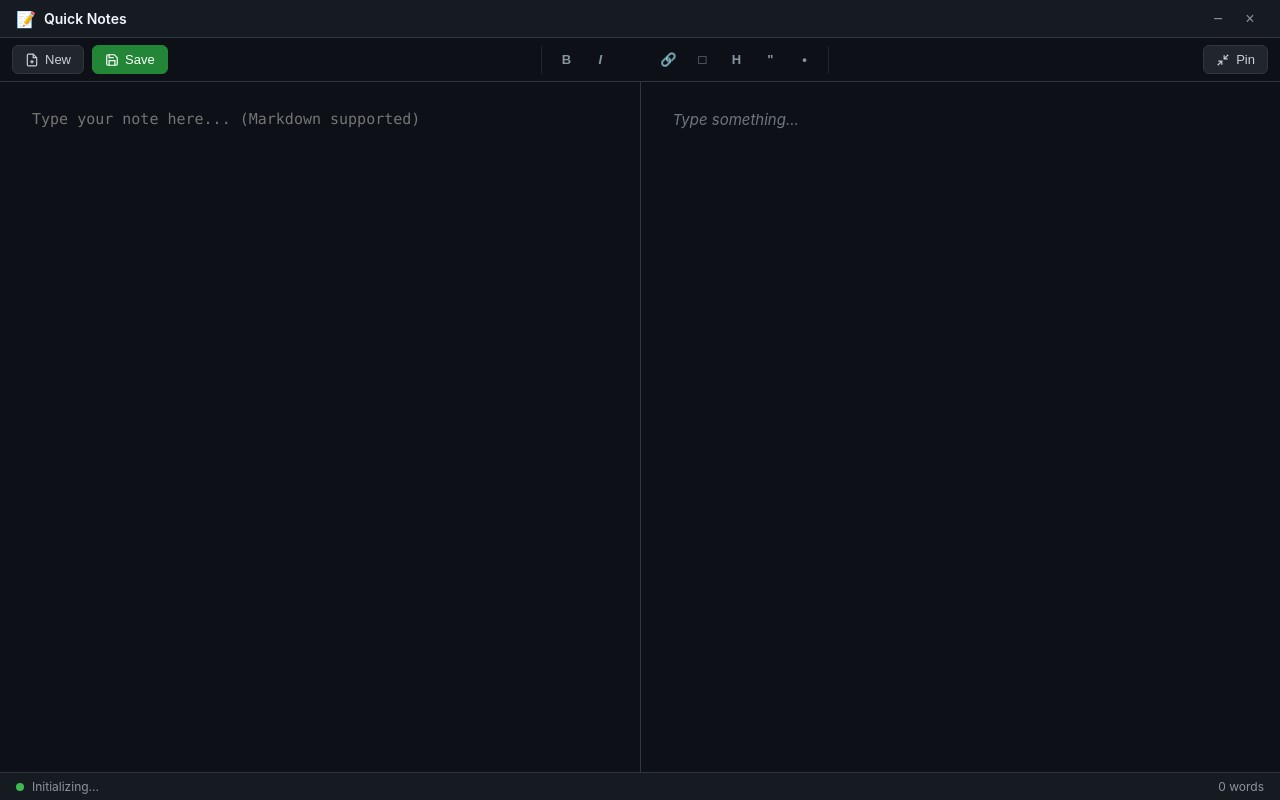
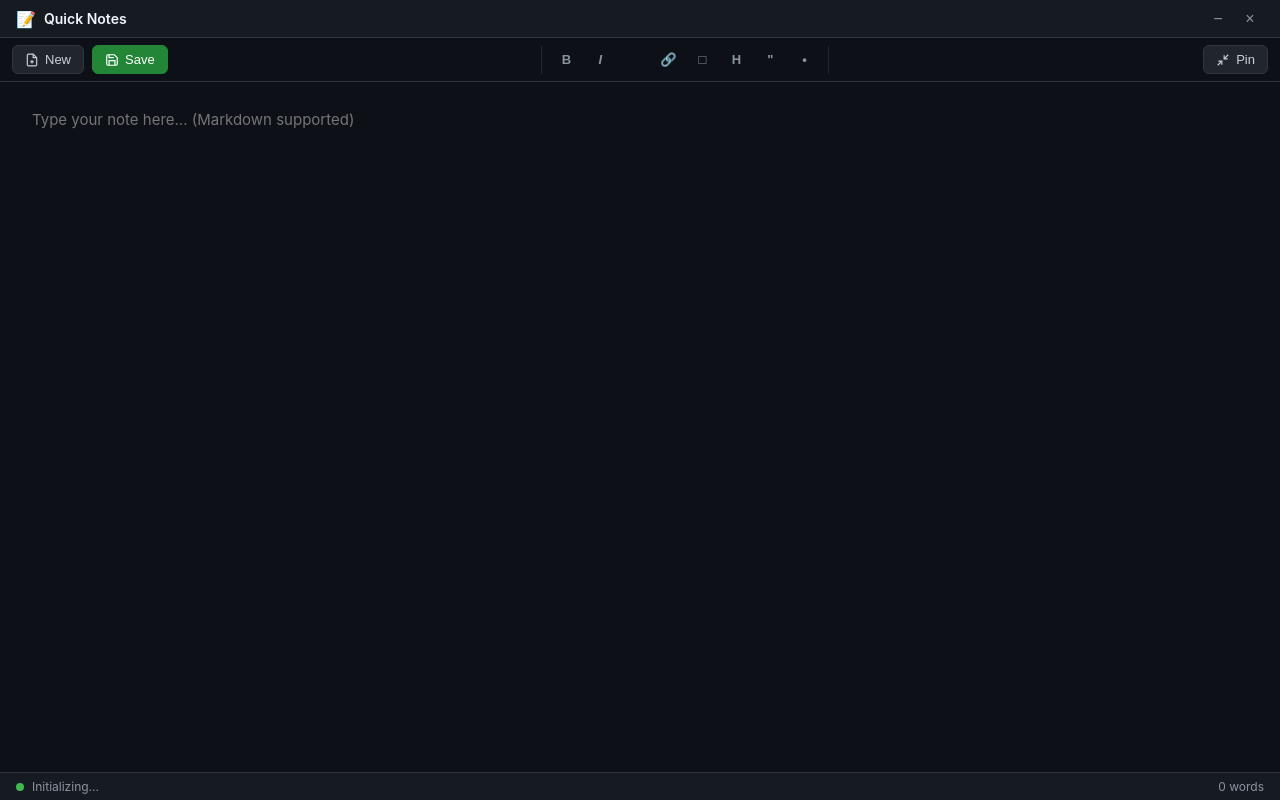
Before and after one commit to QQSHI13/quick-notes, a website: page src/index.html in a window 1280 px wide. Drawn offline with nearby package versions, Linux system fonts and the light colour scheme.

Commit message:
Fix MarkText-style editor with proper source mode
- Editor textarea now visible with proper styling

- Preview overlays with pointer-events: none

- Ctrl+Shift+P toggles source/preview mode

- Preview fades out in source mode to show raw markdown

```diff
--- a/src/main.js
+++ b/src/main.js
@@ -22,6 +22,7 @@ let isUpdating = false;
 let scrollTimeout = null;
 let statusTimeout = null;
 let isPreviewVisible = true;
+let isSourceMode = false;
 
 // Configure marked for GitHub-flavored markdown
 function configureMarked() {
@@ -553,22 +554,19 @@ async function updateAlwaysOnTopButton() {
 }
 
 function togglePreview() {
-  isPreviewVisible = !isPreviewVisible;
+  isSourceMode = !isSourceMode;
 
-  if (isPreviewVisible) {
-    // Show both panes side by side
-    editorInput.style.width = '50%';
-    editorInput.style.display = 'block';
-    editorPreview.style.width = '50%';
-    editorPreview.style.display = 'block';
+  if (isSourceMode) {
+    // Source mode: hide preview, show raw markdown in editor
+    editorPreview.style.visibility = 'hidden';
+    editorPreview.style.opacity = '0';
+    setTemporaryStatus('Source mode', 'normal', 1500);
+  } else {
+    // Preview mode: show rendered markdown
+    editorPreview.style.visibility = 'visible';
+    editorPreview.style.opacity = '1';
     updatePreview();
-    setTemporaryStatus('Split view', 'normal', 1500);
-  } else {
-    // Show only editor
-    editorInput.style.width = '100%';
-    editorInput.style.display = 'block';
-    editorPreview.style.display = 'none';
-    setTemporaryStatus('Editor only', 'normal', 1500);
+    setTemporaryStatus('Preview mode', 'normal', 1500);
   }
 }
 
--- a/src/styles.css
+++ b/src/styles.css
@@ -250,37 +250,40 @@ html, body {
   background: var(--bg-canvas);
 }
 
-/* MarkText-style Editor - Split Pane Layout */
+/* MarkText-style Editor */
 .editor-container {
   flex: 1;
-  display: flex;
-  overflow: hidden;
+  position: relative;
+  overflow: auto;
   background: var(--bg-canvas);
 }
 
-/* The text input layer - LEFT SIDE */
+/* The text input layer - invisible but keeps cursor */
 #editor-input {
-  flex: 1;
-  width: 50%;
-  height: 100%;
+  position: absolute;
+  top: 0;
+  left: 0;
+  width: 100%;
+  min-height: 100%;
   padding: 24px 32px;
   border: none;
   outline: none;
   background: var(--bg-canvas);
   color: var(--text-primary);
   caret-color: var(--accent-blue);
-  font-family: 'SF Mono', Monaco, 'Cascadia Code', 'Roboto Mono', Consolas, 'Courier New', monospace;
+  font-family: -apple-system, BlinkMacSystemFont, 'Segoe UI', 'Helvetica Neue', Helvetica, Arial, sans-serif;
   font-size: 15px;
   line-height: 1.8;
   resize: none;
   white-space: pre-wrap;
   word-wrap: break-word;
-  overflow-y: auto;
-  border-right: 1px solid var(--border-default);
+  overflow: auto;
+  z-index: 2;
 }
 
 #editor-input::selection {
   background: rgba(88, 166, 255, 0.3);
+  color: var(--text-primary);
 }
 
 #editor-input:focus {
@@ -292,17 +295,18 @@ html, body {
   outline-offset: -2px;
 }
 
-/* The rendered preview layer - RIGHT SIDE */
+/* The rendered preview layer */
 #editor-preview {
-  flex: 1;
-  width: 50%;
-  height: 100%;
+  position: absolute;
+  top: 0;
+  left: 0;
+  width: 100%;
+  min-height: 100%;
   padding: 24px 32px;
-  overflow-y: auto;
+  pointer-events: none;
+  z-index: 1;
   background: var(--bg-canvas);
-  font-size: 15px;
-  line-height: 1.8;
-  color: var(--text-primary);
+  transition: opacity 0.2s ease, visibility 0.2s ease;
 }
 
 /* GitHub Markdown Styles */
```
